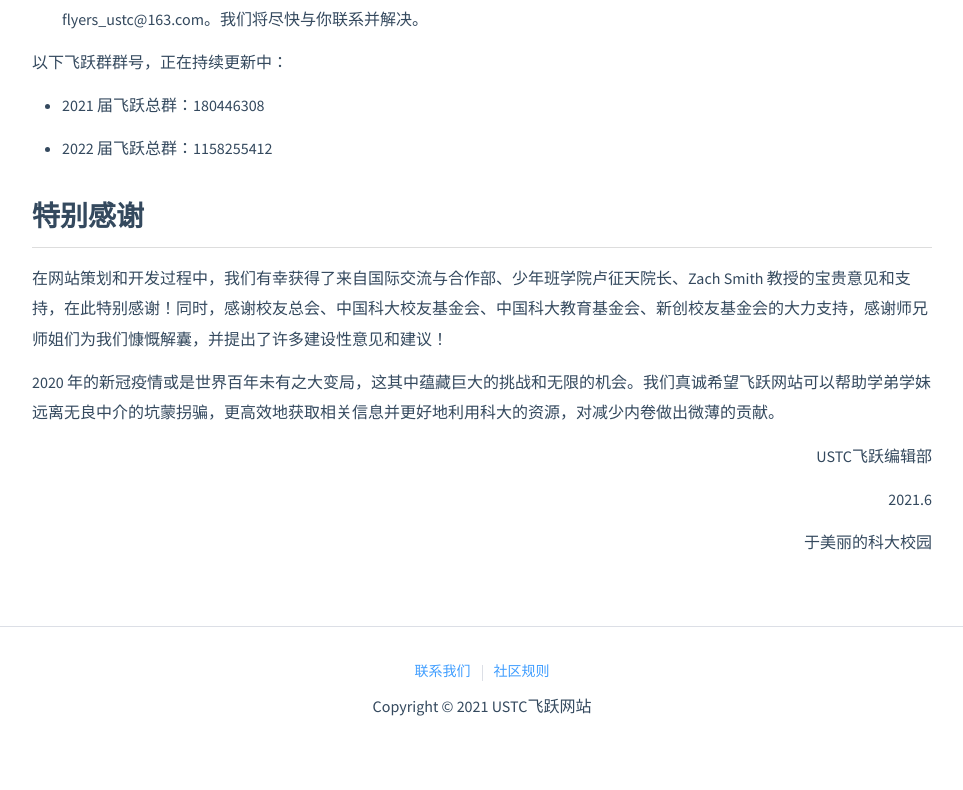
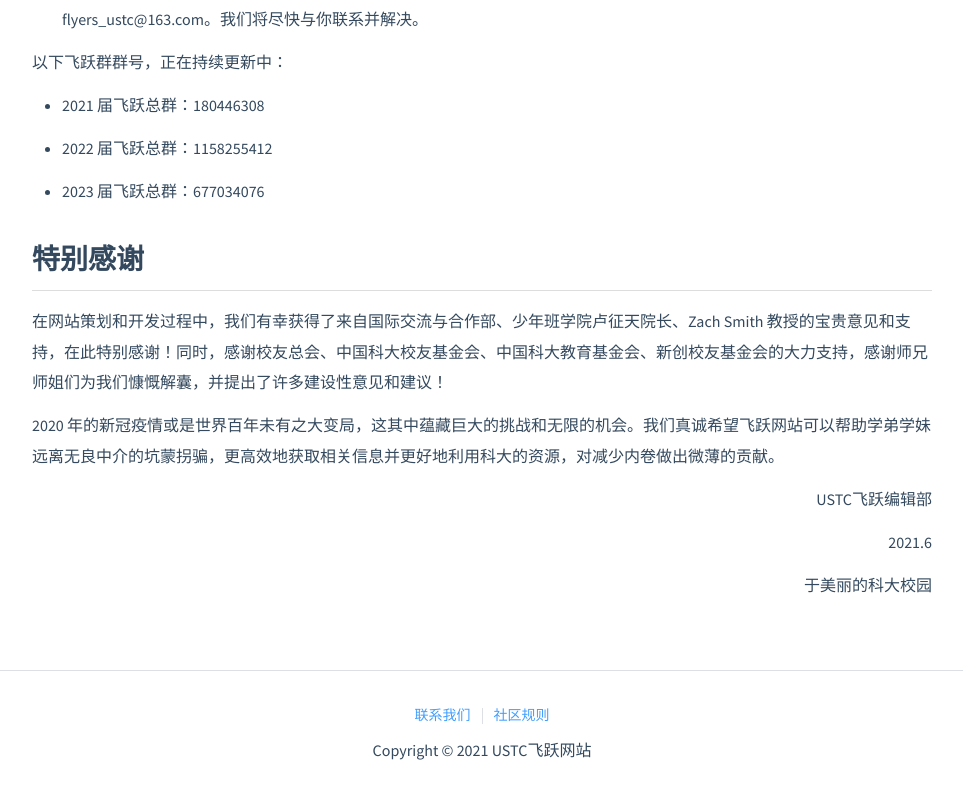
Before and after one commit to USTC-Flyers/flyers-ustc, a Vue app in the folder frontend/: page /welcome in a window 1280 px wide. Shown: the part 2003-2793 px from the top of the page, without its empty margins (158-1121 px from the left). Before the commit the page ends 2750 px from the top, so only its background shows below. Built offline with nearby package versions, Linux system fonts and the light colour scheme; what element-tiptap would draw is missing.

Commit message:
Added 2023 qq group number.

```diff
--- a/frontend/src/components/Welcome.vue
+++ b/frontend/src/components/Welcome.vue
@@ -116,6 +116,7 @@
     <ul>
       <li><p>2021 届飞跃总群：180446308</p></li>
       <li><p>2022 届飞跃总群：1158255412</p></li>
+      <li><p>2023 届飞跃总群：677034076</p></li>
     </ul>
     <p></p>
     <h2>特别感谢</h2>
```
